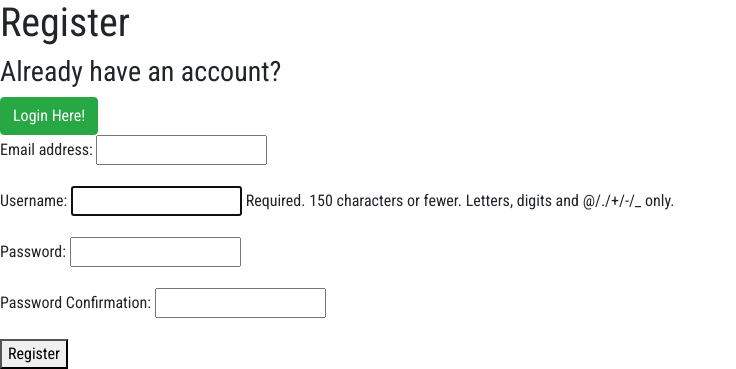
After one commit to HeimirDavid/art-ecommerce, a Django app: page /accounts/register/ in a window 1280 px wide. The commit adds this page. Shown: the part 775-1144 px from the top of the page, without its empty margins (0-736 px from the left). Run offline with Django 3.2, Linux system fonts and the light colour scheme; some libraries are stand-ins or nearby versions.

Commit message:
Register functionality added using the User and UserRegistrationForm objects. Register form has been added to forms.py and rendered in registration.html

```diff
--- a/accounts/forms.py
+++ b/accounts/forms.py
@@ -1,7 +1,39 @@
 from django import forms
+from django.contrib.auth.models import User
+from django.contrib.auth.forms import UserCreationForm
+#from django.core import validators
+from django.core.exceptions import ValidationError
+
+
 
 
 class UserLoginForm(forms.Form):
     username = forms.CharField()
-    #email = forms.EmailField()
     password = forms.CharField(widget=forms.PasswordInput)
+
+
+class UserRegistrationForm(UserCreationForm):
+    password1 = forms.CharField(label="Password", widget=forms.PasswordInput)
+    password2 = forms.CharField(label="Password Confirmation", widget=forms.PasswordInput)
+
+    class Meta:
+        model = User
+        fields = ['email', 'username', 'password1', 'password2']
+
+    def clean_email(self):
+        email = self.cleaned_data.get('email')
+        username = self.cleaned_data.get('username')
+        if User.objects.filter(email=email).exclude(username=username):
+            raise forms.ValidationError(u'Email address must be unique')
+        return email
+
+    def clean_password2(self):
+        password1 = self.cleaned_data.get('password1')
+        password2 = self.cleaned_data.get('password2')
+
+        if not password1 or not password2:
+            raise ValidationError(u"Please confirm your password")
+        if password1 != password2:
+            raise ValidationError(u"Passwords must match")
+
+        return password2
--- a/accounts/templates/login.html
+++ b/accounts/templates/login.html
@@ -12,6 +12,9 @@
     </form>
 {% endif %}
 
+<h3>Don't have an account?</h3>
+<a class="btn btn-success" href="{% url 'register' %}" role="button">Register Here!</a>
+
 
 
 
--- /dev/null
+++ b/accounts/templates/registration.html
@@ -0,0 +1,15 @@
+{% extends 'base.html' %}
+
+{% block content %}
+<h1>Register</h1>
+
+<h3>Already have an account?</h3>
+<a class="btn btn-success" href="{% url 'login' %}" role="button">Login Here!</a>
+
+<form method="POST" action="">
+    {% csrf_token %}
+    {{ registration_form.as_p }}
+    <button type="submit">Register</button>
+</form>
+
+{% endblock %}
--- a/accounts/urls.py
+++ b/accounts/urls.py
@@ -1,8 +1,9 @@
 from django.conf.urls import url
-from .views import logout_view, login_view
+from .views import logout_view, login_view, register_user
 
 
 urlpatterns = [
     url(r'^logout/$', logout_view, name="logout"),
     url(r'^login/$', login_view, name="login"),
+    url(r'^register/$', register_user, name="register")
 ]
--- a/accounts/views.py
+++ b/accounts/views.py
@@ -1,12 +1,13 @@
 from django.shortcuts import render, redirect
 from django.urls import reverse
 from django.contrib.auth import logout, login, authenticate
+from django.contrib.auth.decorators import login_required
 from django.contrib import messages
-from .forms import UserLoginForm
+from .forms import UserLoginForm, UserRegistrationForm
 
 
 
-# Create your views here.
+@login_required
 def logout_view(request):
     """ Log the user out """
     logout(request)
@@ -15,6 +16,9 @@ def logout_view(request):
 
 
 def login_view(request):
+    if request.user.is_authenticated:
+        messages.success(request, "You are already logged in")
+        return redirect(reverse('index'))
     if request.method == "POST":
         login_form  = UserLoginForm(request.POST)
         if login_form.is_valid():
@@ -23,6 +27,7 @@ def login_view(request):
             if user is not None:
                 login(request, user)
                 messages.success(request, "You have successfully logged in")
+                return redirect(reverse('index'))
             else:
                 login_form.add_error(None, "Your username or password is incorrect")
     else:
@@ -30,3 +35,29 @@ def login_view(request):
 
     context = {'login_form':login_form}
     return render(request, 'login.html', context)
+
+
+
+def register_user(request):
+    if request.user.is_authenticated:
+        return redirect(reverse('index'))
+
+    if request.method == "POST":
+        registration_form = UserRegistrationForm(request.POST)
+
+        if registration_form.is_valid():
+            registration_form.save()
+
+            user = authenticate(username=request.POST['username'],
+                                password=request.POST['password1'])
+            if user is not None:
+                login(request, user)
+                messages.success(request, "You have succesfully registered and are now logged in")
+                return redirect(reverse('index'))
+            else:
+                messages.error(request, "Unable to register your account")
+    else:
+        registration_form = UserRegistrationForm()
+
+    context = {'registration_form': registration_form}
+    return render(request, 'registration.html', context)
--- a/templates/base.html
+++ b/templates/base.html
@@ -36,7 +36,7 @@
             {% if user.is_authenticated %}
                 <a class="btn uppercase login-btn" href="{% url 'logout' %}" role="button">Logout</a>
             {% else %}
-                <a class="btn uppercase login-btn" href="{% url 'login' %}" role="button">Login/Register</a>
+                <a class="btn uppercase login-btn" href="{% url 'register' %}" role="button">Login/Register</a>
             {% endif %}
             <div class="collapse navbar-collapse burgerMenu-bg-clr" id="navbarNavAltMarkup">
               <div class="navbar-nav m-auto">
```
